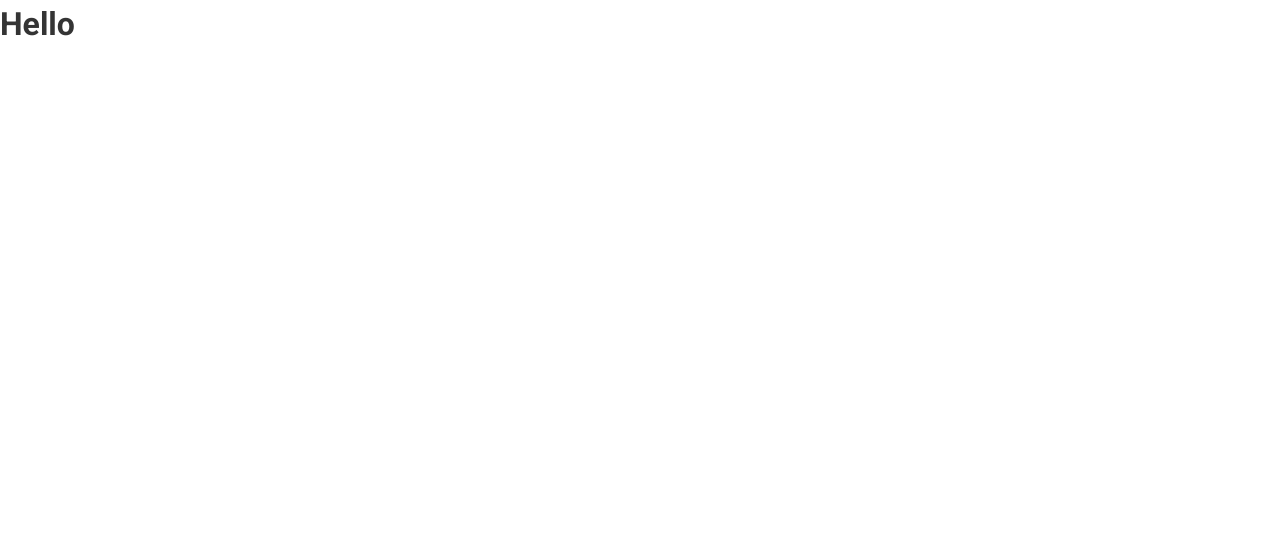
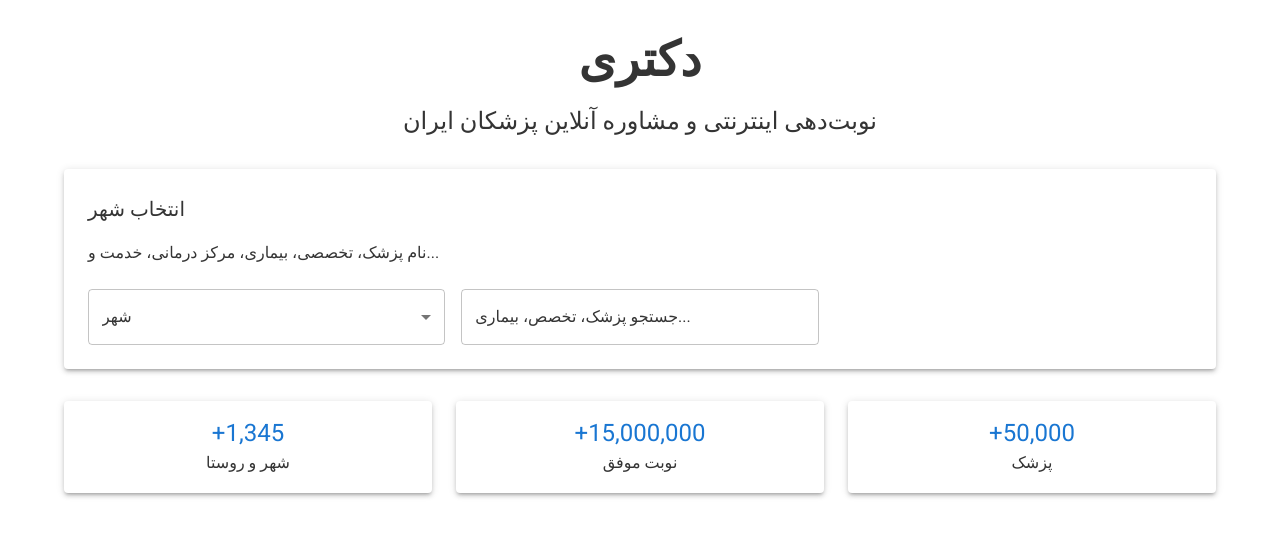
Before and after one commit to baratali1378/Online-Medical-Appointments, a Next.js app in the folder frontend/: page / in a window 1280 px wide. Shown: the top 536 px of the page. Built offline with nearby package versions, Linux system fonts and the light colour scheme.

Commit message:
doctor login completed.

```diff
--- /dev/null
+++ b/frontend/src/app/dr-signup/loading.tsx
@@ -0,0 +1,5 @@
+import AnimatedLoading from '../../components/loading/loading';
+
+export default function Loading() {
+    return <AnimatedLoading />;
+}
--- a/frontend/src/app/globals.css
+++ b/frontend/src/app/globals.css
@@ -1,5 +1,5 @@
 :root {
-  --background: #ffffff;
+  --background: #71C9CE;
 }
 
 @media (prefers-color-scheme: dark) {
--- a/frontend/src/app/page.tsx
+++ b/frontend/src/app/page.tsx
@@ -1,13 +1,87 @@
-import styles from "../styles/page.module.css";
+import React from 'react';
+import { Box, Typography, Container, Grid, Paper, TextField, MenuItem } from '@mui/material';
 
-export default function Home() {
+const DoctorPage = () => {
   return (
-    <div className={styles.page}>
-      <main className={styles.main}>
-        <h1>Hello</h1>
-      </main>
-      <footer className={styles.footer}>
-      </footer>
-    </div>
+    <Container maxWidth="lg">
+      {/* Header */}
+      <Box sx={{ my: 4 }}>
+        <Typography variant="h3" component="h1" gutterBottom align="center" sx={{ fontWeight: 'bold' }}>
+          دکتری
+        </Typography>
+
+        <Typography variant="h5" component="h2" gutterBottom align="center">
+          نوبت‌دهی اینترنتی و مشاوره آنلاین پزشکان ایران
+        </Typography>
+      </Box>
+
+      {/* Search Section */}
+      <Paper elevation={3} sx={{ p: 3, mb: 4 }}>
+        <Typography variant="h6" gutterBottom sx={{ mb: 2 }}>
+          انتخاب شهر
+        </Typography>
+        <Typography variant="body1" color="text.secondary" gutterBottom sx={{ mb: 3 }}>
+          نام پزشک، تخصصی، بیماری، مرکز درمانی، خدمت و...
+        </Typography>
+
+        <Grid container spacing={2}>
+          <Grid item xs={12} sm={6} md={4}>
+            <TextField
+              select
+              label="شهر"
+              variant="outlined"
+              fullWidth
+            >
+              <MenuItem value="tehran">تهران</MenuItem>
+              <MenuItem value="mashhad">مشهد</MenuItem>
+              <MenuItem value="isfahan">اصفهان</MenuItem>
+            </TextField>
+          </Grid>
+          <Grid item xs={12} sm={6} md={4}>
+            <TextField
+              label="جستجو پزشک، تخصص، بیماری..."
+              variant="outlined"
+              fullWidth
+            />
+          </Grid>
+        </Grid>
+      </Paper>
+
+      {/* Stats Section */}
+      <Grid container spacing={3} sx={{ mb: 4 }}>
+        <Grid item xs={12} sm={4}>
+          <Paper elevation={3} sx={{ p: 2, textAlign: 'center' }}>
+            <Typography variant="h5" color="primary">
+              +1,345
+            </Typography>
+            <Typography variant="subtitle1">
+              شهر و روستا
+            </Typography>
+          </Paper>
+        </Grid>
+        <Grid item xs={12} sm={4}>
+          <Paper elevation={3} sx={{ p: 2, textAlign: 'center' }}>
+            <Typography variant="h5" color="primary">
+              +15,000,000
+            </Typography>
+            <Typography variant="subtitle1">
+              نوبت موفق
+            </Typography>
+          </Paper>
+        </Grid>
+        <Grid item xs={12} sm={4}>
+          <Paper elevation={3} sx={{ p: 2, textAlign: 'center' }}>
+            <Typography variant="h5" color="primary">
+              +50,000
+            </Typography>
+            <Typography variant="subtitle1">
+              پزشک
+            </Typography>
+          </Paper>
+        </Grid>
+      </Grid>
+    </Container>
   );
-}
+};
+
+export default DoctorPage;
```
Also changed, not shown: frontend/src/app/dr-signup/page.tsx (added).
